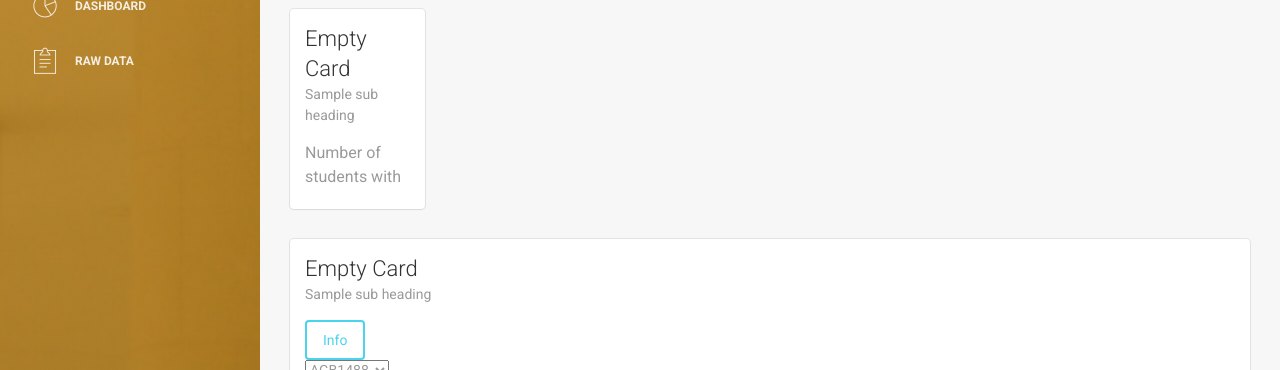
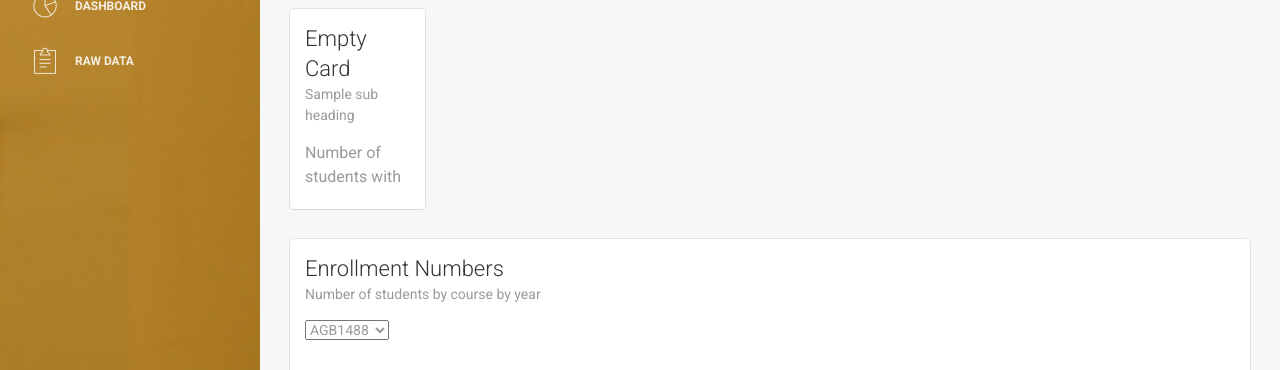
Before and after one commit to GabrielSiq/Coordinator-Dashboard, a Python web app: template app/templates/dashboard.html in a window 1280 px wide. Shown: the part 223-593 px from the top of the page. Run offline with Jinja, Linux system fonts and the light colour scheme; the template is opened without the code that fills it, so the values that code supplies are empty; some libraries are stand-ins or nearby versions.

Commit message:
Removed button.

```diff
--- a/app/templates/dashboard.html
+++ b/app/templates/dashboard.html
@@ -81,11 +81,10 @@
         <div class="col-md-12">
             <div class="card">
                 <div class="header">
-                    <h4 class="title">Empty Card</h4>
-                    <p class="category">Sample sub heading</p>
+                    <h4 class="title">Enrollment Numbers</h4>
+                    <p class="category">Number of students by course by year</p>
                 </div>
                 <div class="content">
-                    <button type="button" class="btn btn-info" id="rand">Info</button>
                     <form>
                         <select name="count" class="count">
                           <option value='AGB1488'>AGB1488</option>
```
Also changed, not shown: .elasticbeanstalk/config.yml.
